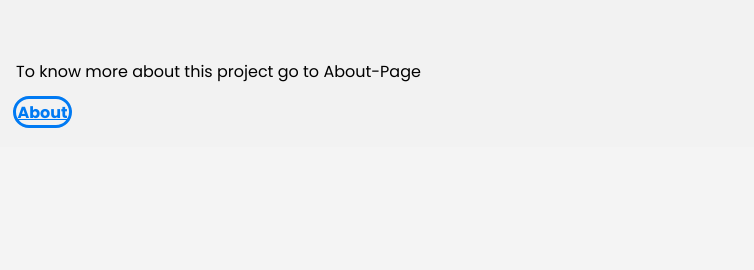
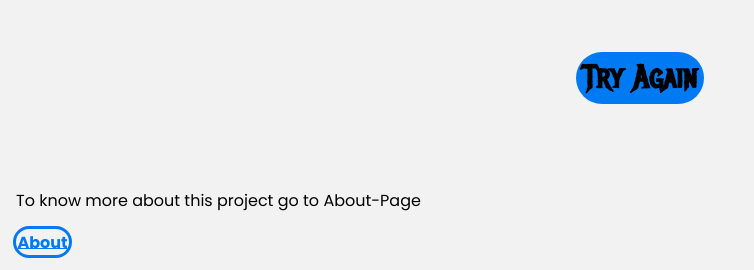
Before and after one commit to AdiShirsath/Cassava-Leaf-Disease-Detection, a Flask app: page /Prediction in a window 1280 px wide. Shown: the part 653-923 px from the top of the page, without its empty margins (0-754 px from the left). Before the commit the page ends 781 px from the top, so only its background shows below. Run offline with Flask 2, Linux system fonts and the light colour scheme; some web fonts are replaced.

Commit message:
updating error

```diff
--- a/cassava_app.py
+++ b/cassava_app.py
@@ -7,7 +7,8 @@ import os
 
 
 app = Flask(__name__)
-model = load_model('cropnet_1.h5', custom_objects={'KerasLayer': hub.KerasLayer})
+model=1
+# model = load_model('cropnet_1.h5', custom_objects={'KerasLayer': hub.KerasLayer})
 disease_names = ['Cassava Bacterial Blight', 'Cassava Brown Streak Disease', 'Cassava Green Mottle', 'Cassava Mosaic Disease', 'Healthy']
 
 # function to process image and predict results
--- a/static/main.css
+++ b/static/main.css
@@ -283,6 +283,20 @@ section.about .about-div {
   padding-left: 7em;
 }
 
+section.about .about-div a {
+  color: white;
+  border: 3px solid;
+  border-color: white;
+  border-radius: .7em;
+  text-decoration: none;
+}
+
+section.about .about-div a:hover {
+  font-weight: bold;
+  color: black;
+  background: white;
+}
+
 section.about .about-div div ul.features-list {
   margin: 0;
   color: white;
@@ -367,4 +381,23 @@ div.prediction .predicted-class h2 {
   font-size: 2em;
   font-family: Metal Mania;
 }
+
+div.prediction .retry {
+  font-size: 2em;
+  font-family: Metal Mania;
+  padding: 1em;
+  text-align: center;
+}
+
+div.prediction .retry a {
+  text-decoration: none;
+  background: var(--primary-color);
+  padding: .2em;
+  border-radius: 3em;
+  color: black;
+}
+
+div.prediction .retry a:hover {
+  color: white;
+}
 /*# sourceMappingURL=main.css.map */
--- a/static/main.scss
+++ b/static/main.scss
@@ -322,7 +322,20 @@ section.about{
         padding: 1.2em;
         padding-left: 7em;
 
+        a{
+            color: white;
+            border:3px solid;
+            border-color: white;
+            border-radius: .7em;
+            text-decoration: none;
 
+            &:hover{
+                font-weight: bold;
+                color:black;
+                background: white;
+
+            }
+        }
 
         div{
 
@@ -432,4 +445,23 @@ div.prediction{
 
     }
 
+    .retry{
+        font-size:2em;
+    font-family: Metal Mania;
+    padding:1em;
+    text-align: center;
+    a{
+        text-decoration: none;
+        background: var(--primary-color);
+        padding: .2em;
+        border-radius: 3em;
+        color: black;
+
+        &:hover{
+            color: white;
+
+        }
+    }
+
+    }
 }
--- a/templates/about.html
+++ b/templates/about.html
@@ -22,7 +22,7 @@
                         <li>We had five <a href="{{ url_for('categories_page') }}">categories</a> images to classify using Deep learning.</li>
                         <li>After training on five different models CropNet-MobileNetV3 was best.</li>
                         <li>This web app is using CropNet from tensorflow with 88% accuracy.</li>
-                        <li>Code for this whole project is given <a href="https://github.com/AdiShirsath/Cassava-Leaf-Disease-Detection">here</a></li>
+                        <li>For source code visit <a href="https://github.com/AdiShirsath/Cassava-Leaf-Disease-Detection" target="_blank" >here</a></li>
                     </ul>
                   </div>
              </div>
--- a/templates/base.html
+++ b/templates/base.html
@@ -8,6 +8,7 @@
         {% block title %}
         {% endblock %}
     </title>
+
     <link rel="stylesheet" href="{{ url_for('static', filename='main.css') }}">
 </head>
 <body>
--- a/templates/prediction.html
+++ b/templates/prediction.html
@@ -17,6 +17,7 @@
          <h2>Prediction Probability: {{prediction_probability}}</h2>
          <h2>Prediction: {{prediction}}</h2>
         </div>
+        <h2 class="retry"><a href="{{home_page}}">Try Again</a></h2>
     </div>
 
     <footer>
```
Also changed, not shown: templates/categories.html (+4 -4 lines), 3 other files.
